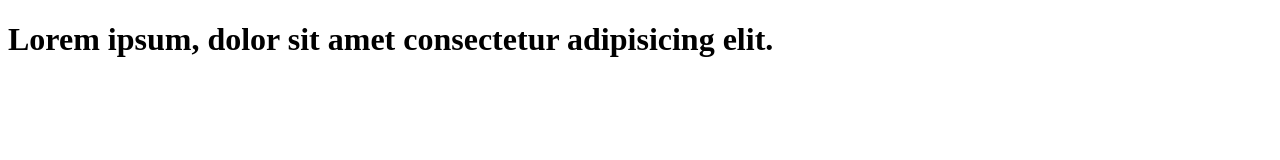
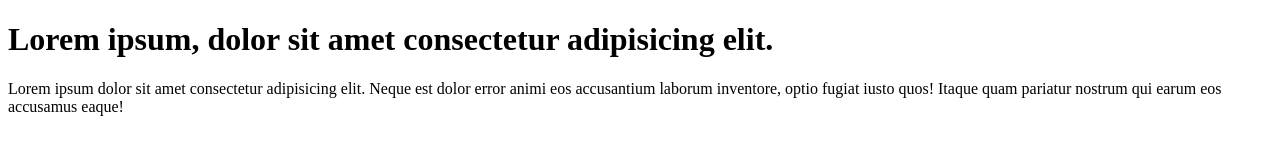
Before and after one commit to devrrsanto/Roman-Rahman-Santo, a plain HTML site: page index.html in a window 1280 px wide. Drawn offline with Linux system fonts and the light colour scheme.

Commit message:
ptag-added

```diff
--- a/index.html
+++ b/index.html
@@ -7,5 +7,6 @@
 </head>
 <body>
     <H1>Lorem ipsum, dolor sit amet consectetur adipisicing elit.</H1>
+    <p>Lorem ipsum dolor sit amet consectetur adipisicing elit. Neque est dolor error animi eos accusantium laborum inventore, optio fugiat iusto quos! Itaque quam pariatur nostrum qui earum eos accusamus eaque!</p>
 </body>
 </html>
```
